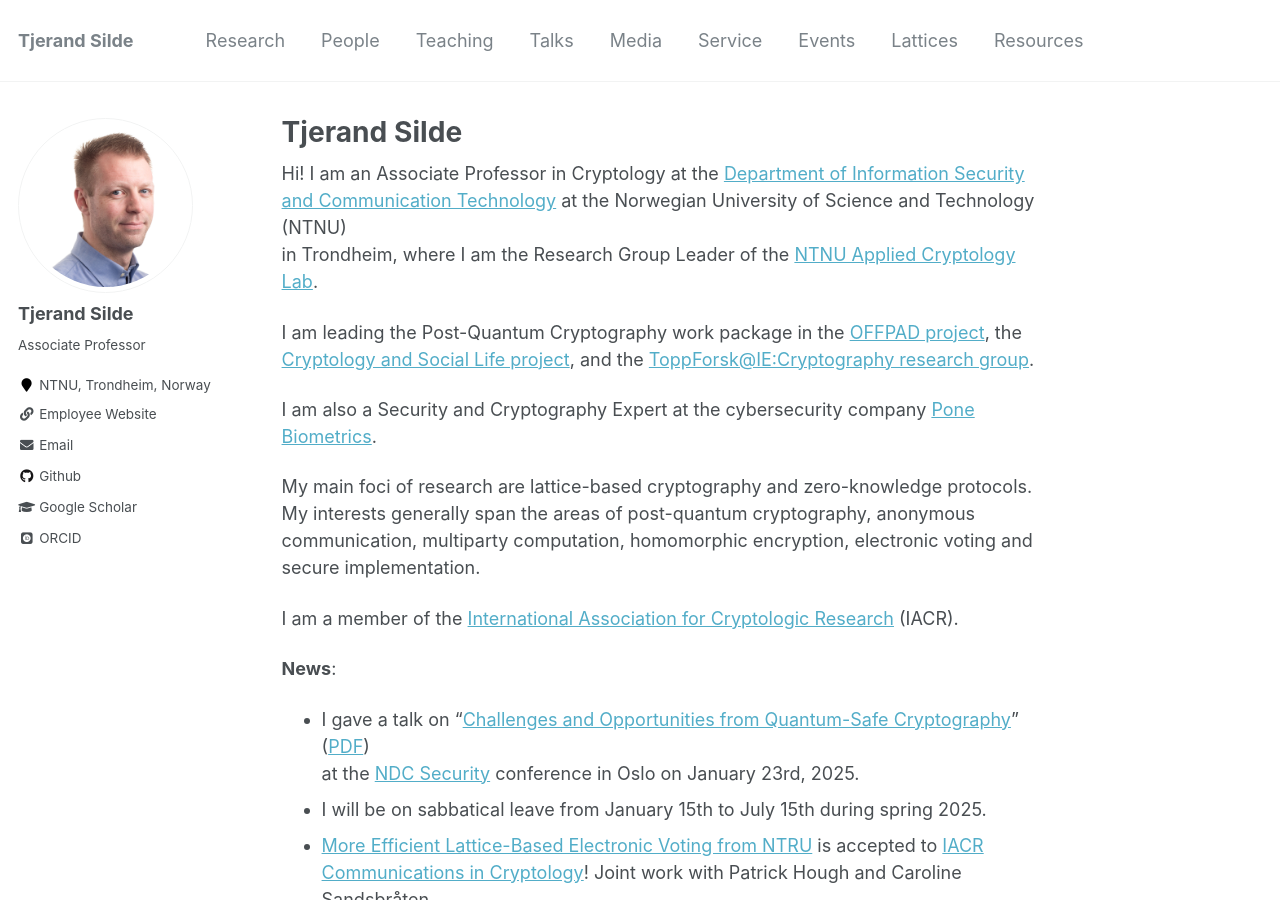
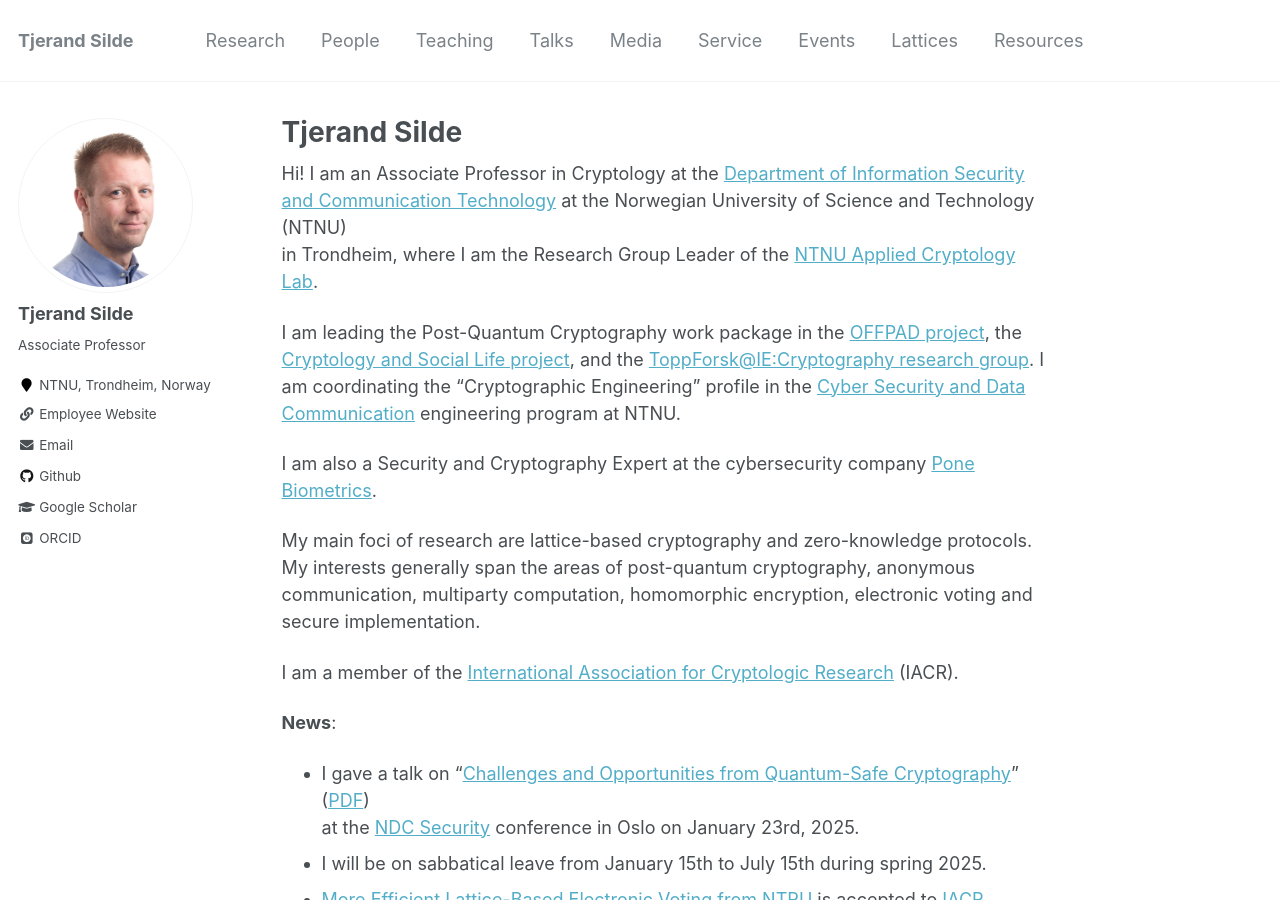
Before and after one commit to tjesi/tjesi.github.io, a Jekyll site: the page built from _pages/about.md, in a window 1280 px wide and 900 px high. Built offline with Jekyll 4.4.1, drawn with Linux system fonts in a browser that asks for light colours; some web fonts are replaced.

Commit message:
Update about.md

```diff
--- a/_pages/about.md
+++ b/_pages/about.md
@@ -10,7 +10,7 @@ redirect_from:
 Hi! I am an Associate Professor in Cryptology at the [Department of Information Security and Communication Technology](https://www.ntnu.edu/iik) at the Norwegian University of Science and Technology (NTNU)
 in Trondheim, where I am the Research Group Leader of the [NTNU Applied Cryptology Lab](https://www.ntnu.edu/iik/nacl-lab).
 
-I am leading the Post-Quantum Cryptography work package in the [OFFPAD project](https://prosjektbanken.forskningsradet.no/en/project/FORISS/321619), the [Cryptology and Social Life project](https://www.ntnu.edu/iik/cryptology-and-social-life), and the [ToppForsk@IE:Cryptography research group](https://www.ntnu.edu/web/iik/toppforsk-ie-cryptography).
+I am leading the Post-Quantum Cryptography work package in the [OFFPAD project](https://prosjektbanken.forskningsradet.no/en/project/FORISS/321619), the [Cryptology and Social Life project](https://www.ntnu.edu/iik/cryptology-and-social-life), and the [ToppForsk@IE:Cryptography research group](https://www.ntnu.edu/web/iik/toppforsk-ie-cryptography). I am coordinating the "Cryptographic Engineering" profile in the [Cyber Security and Data Communication](https://www.ntnu.edu/studies/mtkom) engineering program at NTNU.
 
 I am also a Security and Cryptography Expert at the cybersecurity company [Pone Biometrics](https://ponebiometrics.com).
 
```
